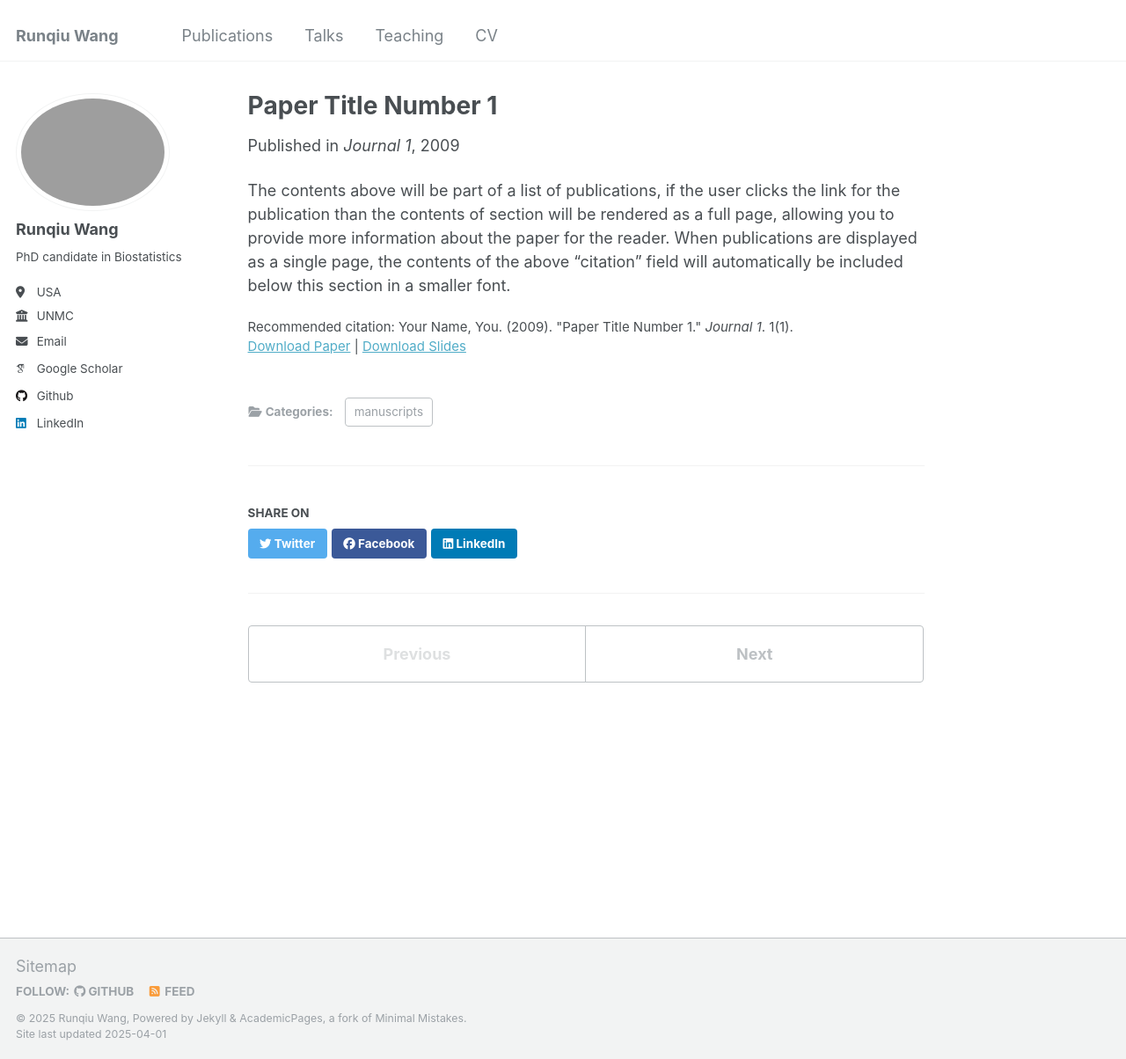
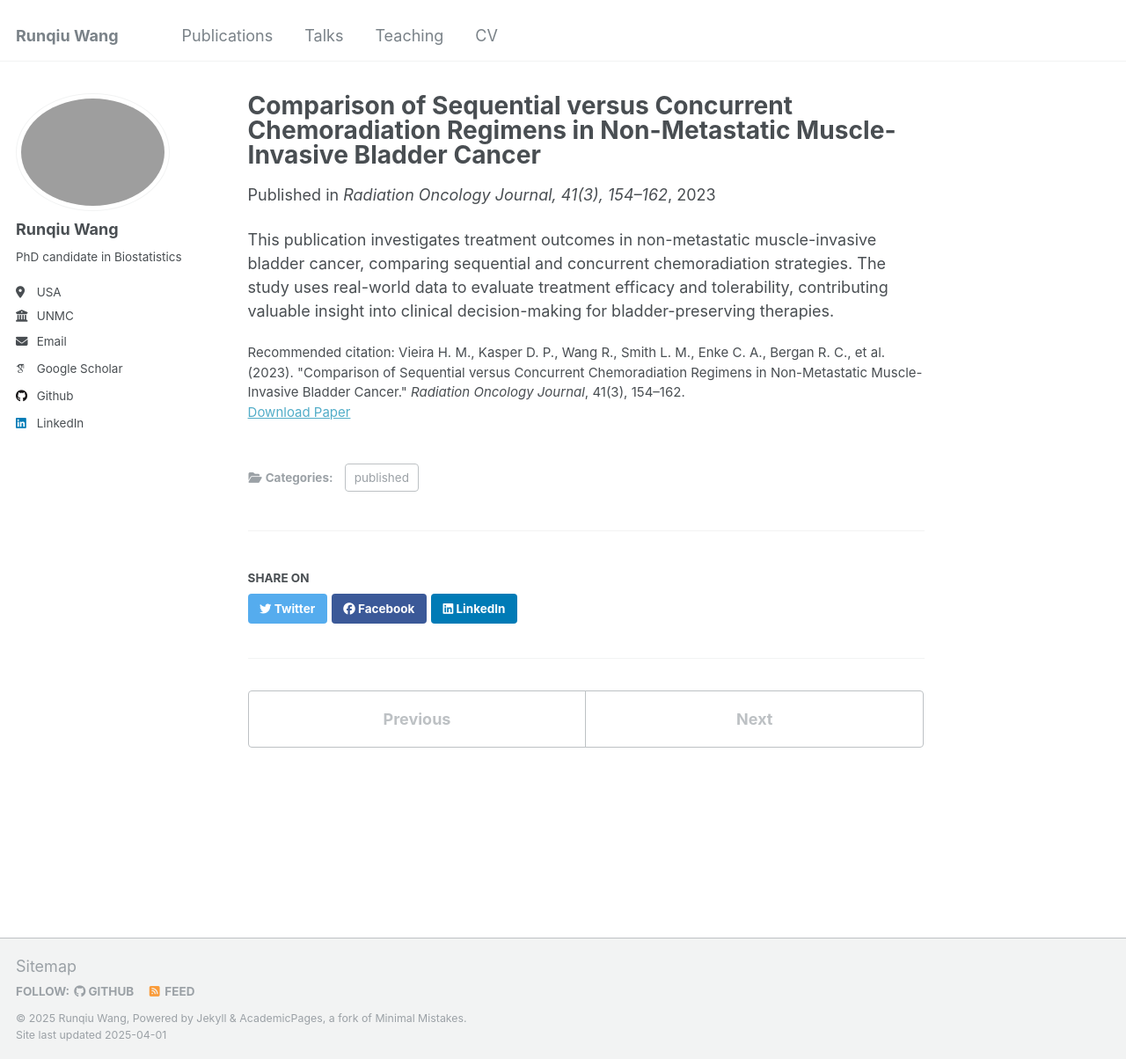
Before and after one commit to RunqiuWang22/runqiuwang22.github.io, a Jekyll site: the page built from _publications/2009-10-01-paper-title-number-1.md, in a window 1280 px wide and 1204 px high. Shown: the whole window at 88% size. Built offline with Jekyll 4.4.1, drawn with Linux system fonts in a browser that asks for light colours; some web fonts are replaced.

Commit message:
Update 2009-10-01-paper-title-number-1.md

```diff
--- a/_publications/2009-10-01-paper-title-number-1.md
+++ b/_publications/2009-10-01-paper-title-number-1.md
@@ -1,14 +1,13 @@
 ---
-title: "Paper Title Number 1"
+title: "Comparison of Sequential versus Concurrent Chemoradiation Regimens in Non-Metastatic Muscle-Invasive Bladder Cancer"
 collection: publications
-category: manuscripts
-permalink: /publication/2009-10-01-paper-title-number-1
-excerpt: 'This paper is about the number 1. The number 2 is left for future work.'
-date: 2009-10-01
-venue: 'Journal 1'
-slidesurl: 'http://academicpages.github.io/files/slides1.pdf'
-paperurl: 'http://academicpages.github.io/files/paper1.pdf'
-citation: 'Your Name, You. (2009). &quot;Paper Title Number 1.&quot; <i>Journal 1</i>. 1(1).'
+category: published
+permalink: /publication/2023-bladder-cancer-chemoradiation
+excerpt: "This study compares clinical outcomes of sequential vs. concurrent chemoradiation in patients with non-metastatic muscle-invasive bladder cancer."
+date: 2023-07-01
+venue: "Radiation Oncology Journal, 41(3), 154–162"
+paperurl: "https://doi.org/10.3857/roj.2023.00498"
+citation: "Vieira H. M., Kasper D. P., Wang R., Smith L. M., Enke C. A., Bergan R. C., et al. (2023). \"Comparison of Sequential versus Concurrent Chemoradiation Regimens in Non-Metastatic Muscle-Invasive Bladder Cancer.\" <i>Radiation Oncology Journal</i>, 41(3), 154–162."
 ---
 
-The contents above will be part of a list of publications, if the user clicks the link for the publication than the contents of section will be rendered as a full page, allowing you to provide more information about the paper for the reader. When publications are displayed as a single page, the contents of the above "citation" field will automatically be included below this section in a smaller font.
+This publication investigates treatment outcomes in non-metastatic muscle-invasive bladder cancer, comparing sequential and concurrent chemoradiation strategies. The study uses real-world data to evaluate treatment efficacy and tolerability, contributing valuable insight into clinical decision-making for bladder-preserving therapies.
```
